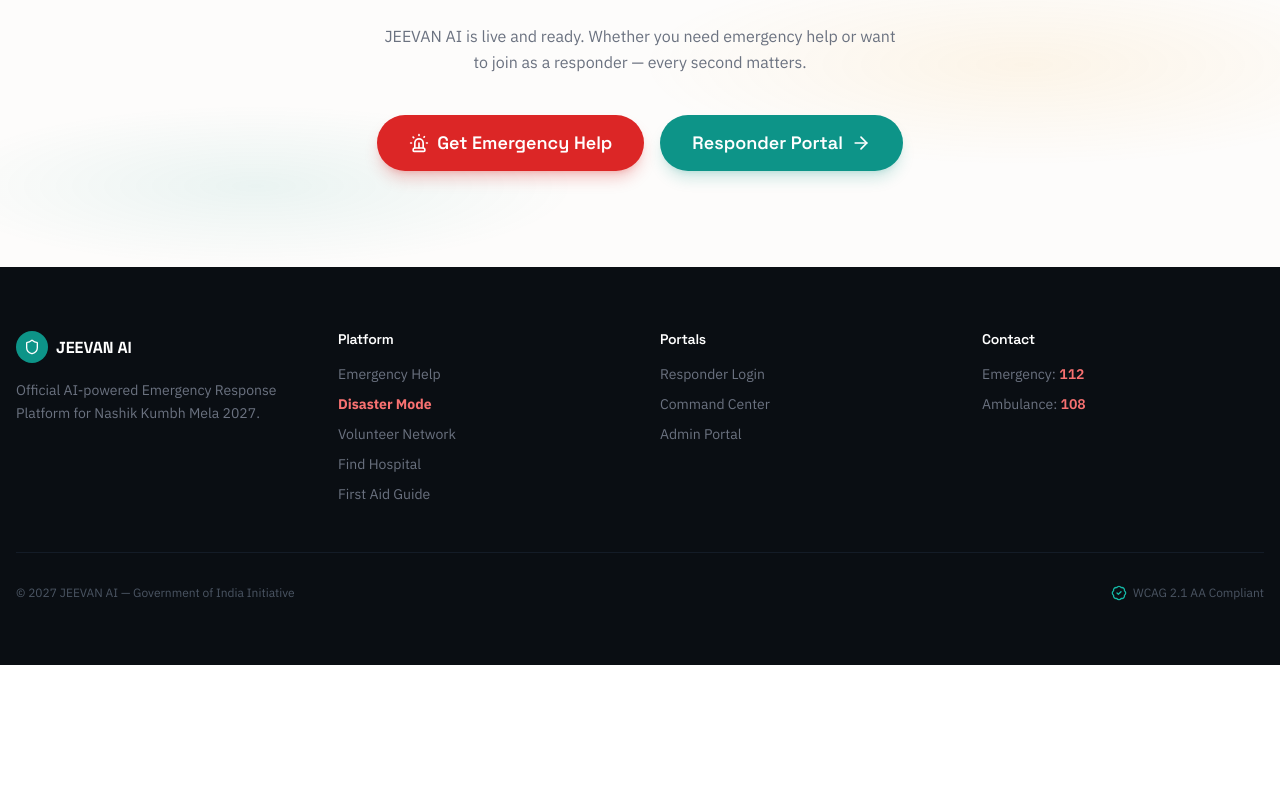
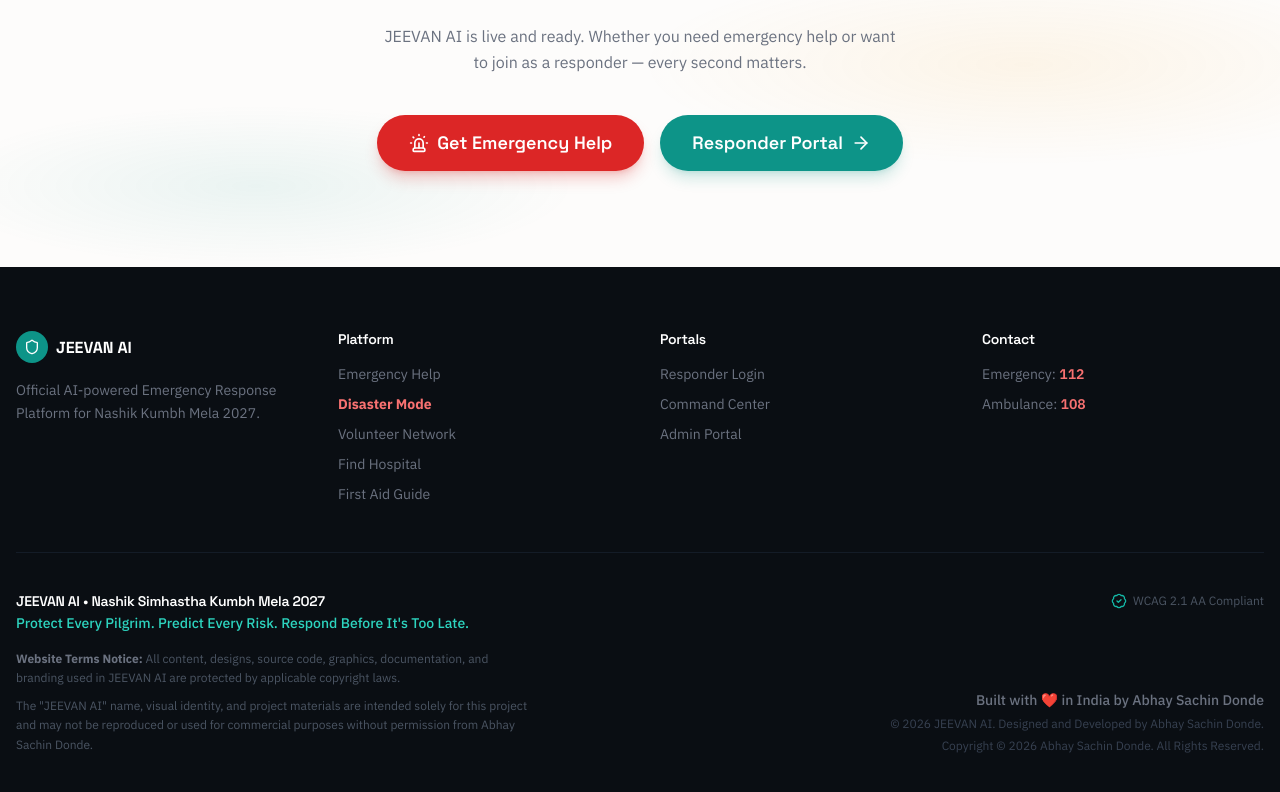
Before and after one commit to Abhay2030/jeevan-ai, a Next.js app in the folder apps/web/: page / in a window 1280 px wide. Shown: the part 4458-5250 px from the top of the page. Before the commit the page ends 5123 px from the top, so only its background shows below. Built offline with nearby package versions, Linux system fonts and the light colour scheme; no server answers.

Commit message:
feat: implement professional copyright and terms footer

```diff
--- a/apps/web/src/app/page.tsx
+++ b/apps/web/src/app/page.tsx
@@ -125,11 +125,32 @@ function Footer() {
             </ul>
           </div>
         </div>
-        <div className="border-t border-ink-800 pt-8 flex flex-col sm:flex-row justify-between items-center gap-4">
-          <p className="text-xs text-ink-400">&copy; 2027 JEEVAN AI — Government of India Initiative</p>
-          <div className="flex items-center gap-1.5 text-xs text-ink-400">
-            <BadgeCheck className="w-4 h-4 text-primary-500" />
-            WCAG 2.1 AA Compliant
+        <div className="border-t border-ink-800 pt-10 mt-10">
+          <div className="grid grid-cols-1 lg:grid-cols-2 gap-10">
+            {/* Left side: Terms & Mission */}
+            <div className="space-y-4">
+              <div className="space-y-1">
+                <h4 className="font-display font-semibold text-white text-sm">JEEVAN AI • Nashik Simhastha Kumbh Mela 2027</h4>
+                <p className="text-primary-400 font-medium text-sm">Protect Every Pilgrim. Predict Every Risk. Respond Before It&apos;s Too Late.</p>
+              </div>
+              <div className="text-xs text-ink-400 leading-relaxed max-w-lg space-y-2">
+                <p><strong className="text-ink-300">Website Terms Notice:</strong> All content, designs, source code, graphics, documentation, and branding used in JEEVAN AI are protected by applicable copyright laws.</p>
+                <p>The &quot;JEEVAN AI&quot; name, visual identity, and project materials are intended solely for this project and may not be reproduced or used for commercial purposes without permission from Abhay Sachin Donde.</p>
+              </div>
+            </div>
+
+            {/* Right side: Copyright & Credits */}
+            <div className="flex flex-col lg:items-end justify-between space-y-6 lg:space-y-0">
+              <div className="flex items-center gap-1.5 text-xs text-ink-400">
+                <BadgeCheck className="w-4 h-4 text-primary-500" />
+                WCAG 2.1 AA Compliant
+              </div>
+              <div className="text-left lg:text-right space-y-1.5">
+                <p className="text-sm text-ink-300 font-medium">Built with ❤️ in India by Abhay Sachin Donde</p>
+                <p className="text-xs text-ink-500">&copy; 2026 JEEVAN AI. Designed and Developed by Abhay Sachin Donde.</p>
+                <p className="text-xs text-ink-500">Copyright &copy; 2026 Abhay Sachin Donde. All Rights Reserved.</p>
+              </div>
+            </div>
           </div>
         </div>
       </div>
```
